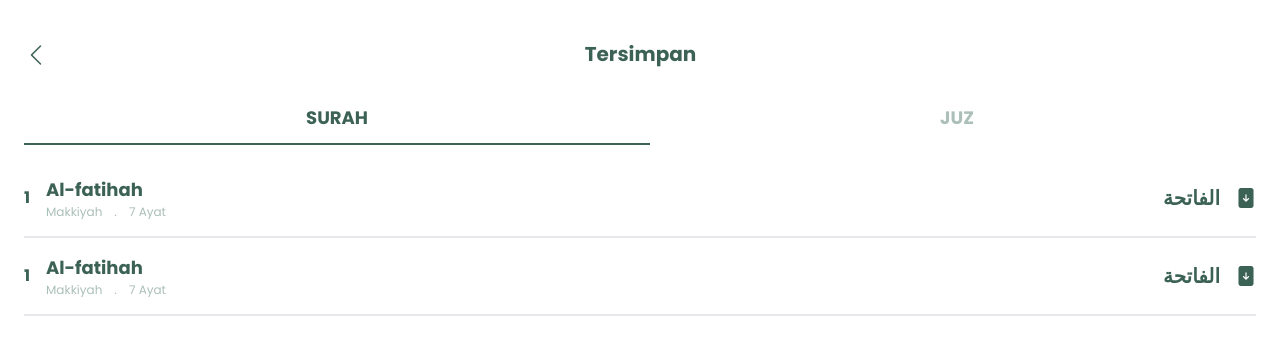
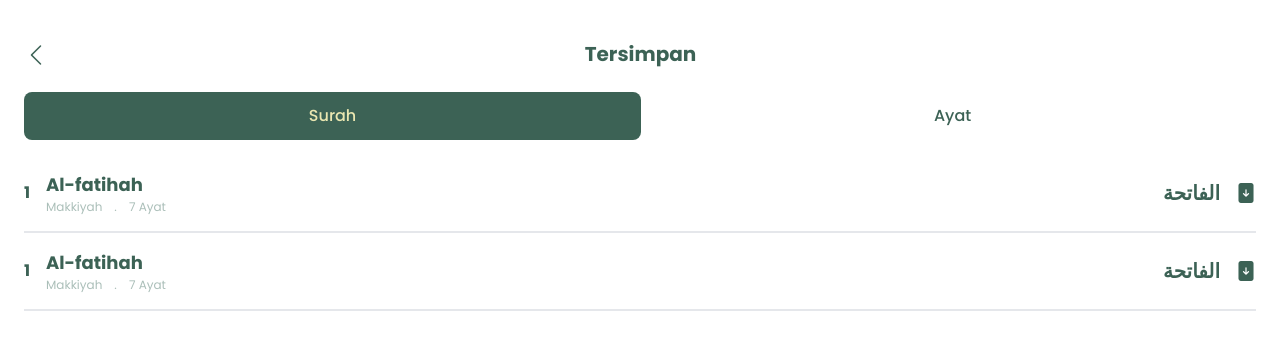
Before and after one commit to zaenalrfn/Quranku, a Vue app: page /tersimpan in a window 1280 px wide. Shown: the top 354 px of the page. Built offline with nearby package versions, Linux system fonts and the light colour scheme.

Commit message:
add component tersimpan

```diff
--- a/src/views/BacaQuran.vue
+++ b/src/views/BacaQuran.vue
@@ -10,7 +10,7 @@
           <ul class="flex mb-0 list-none flex-wrap pt-3 pb-4 flex-row">
             <li class="-mb-px mr-2 last:mr-0 flex-auto text-center">
               <a
-                class="text-lg font-bold uppercase px-5 py-3 block leading-normal"
+                class="text-lg font-medium px-5 py-3 block leading-normal"
                 v-on:click="toggleTabs(1)"
                 v-bind:class="{
                   ' bg-white text-[#ACBFB9]': openTab !== 1,
@@ -23,7 +23,7 @@
             </li>
             <li class="-mb-px mr-2 last:mr-0 flex-auto text-center">
               <a
-                class="text-lg font-bold uppercase px-5 py-3 block leading-normal"
+                class="text-lg font-medium px-5 py-3 block leading-normal"
                 v-on:click="toggleTabs(2)"
                 v-bind:class="{
                   ' bg-white text-[#ACBFB9]': openTab !== 2,
--- a/src/views/Tersimpan.vue
+++ b/src/views/Tersimpan.vue
@@ -10,11 +10,11 @@
         <ul class="flex mb-0 list-none flex-wrap pt-3 pb-4 flex-row">
           <li class="-mb-px mr-2 last:mr-0 flex-auto text-center">
             <a
-              class="text-lg font-bold uppercase px-5 py-3 block leading-normal"
+              class="font-medium px-5 py-3 block leading-normal text-[16px]"
               v-on:click="toggleTabs(1)"
               v-bind:class="{
-                ' bg-white text-[#ACBFB9]': openTab !== 1,
-                'text-text_color_bold_1 border-b-2 border-b-[#3C6255]':
+                ' bg-white text-text_color_bold_1': openTab !== 1,
+                'text-text_color_2 bg-text_color_bold_1 rounded-lg':
                   openTab === 1,
               }"
             >
@@ -23,15 +23,15 @@
           </li>
           <li class="-mb-px mr-2 last:mr-0 flex-auto text-center">
             <a
-              class="text-lg font-bold uppercase px-5 py-3 block leading-normal"
+              class="text-[16px] font-medium px-5 py-3 block leading-normal"
               v-on:click="toggleTabs(2)"
               v-bind:class="{
-                ' bg-white text-[#ACBFB9]': openTab !== 2,
-                'text-text_color_bold_1 border-b-2 border-b-[#3C6255]':
+                ' bg-white text-text_color_bold_1': openTab !== 2,
+                'text-text_color_2 bg-text_color_bold_1 rounded-lg':
                   openTab === 2,
               }"
             >
-              Juz
+              Ayat
             </a>
           </li>
         </ul>
@@ -113,36 +113,33 @@
                 }"
               >
                 <router-link to="/quran">
-                  <div class="juz border-b-2 py-4">
-                    <div class="indo-juz flex gap-4 items-center">
-                      <div class="no-juz text-text_color_bold_1 font-bold">
-                        1
+                  <div class="surah-quranku">
+                    <div
+                      class="surah-quranku-nav w-full h-12 py-3.5 px-3.5 rounded-lg flex justify-between items-center mt-10 bg-[rgba(18,_25,_49,_0.05)]"
+                    >
+                      <div
+                        class="urut-surah-quranku w-5 h-5 p-3 bg-text_color_bold_1 rounded-full flex justify-center items-center"
+                      >
+                        <h2 class="text-white">7</h2>
                       </div>
-                      <div class="nama-juz">
-                        <h1 class="text-lg font-bold text-text_color_bold_1">
-                          Juz 1
-                        </h1>
-                        <div class="makkiyah flex gap-3 text-xs text-[#ABBFB9]">
-                          <p>Al-fatihah, Al-baqarah</p>
-                        </div>
+                      <div class="surah-quranku-play-simpan flex gap-6">
+                        <h2 class="text-2xl"><i class="bi bi-play"></i></h2>
+                        <h2 class="text-xl"><i class="bi bi-bookmark"></i></h2>
                       </div>
                     </div>
-                  </div>
-                </router-link>
-                <router-link to="/quran">
-                  <div class="juz border-b-2 py-4">
-                    <div class="indo-juz flex gap-4 items-center">
-                      <div class="no-juz text-text_color_bold_1 font-bold">
-                        2
-                      </div>
-                      <div class="nama-juz">
-                        <h1 class="text-lg font-bold text-text_color_bold_1">
-                          Juz 2
-                        </h1>
-                        <div class="makkiyah flex gap-3 text-xs text-[#ABBFB9]">
-                          <p>Al-baqarah</p>
-                        </div>
-                      </div>
+                    <div class="surah-quranku-arab-arti">
+                      <h2
+                        class="mb-4 text-right mt-3 text-4xl text-text_color_bold_1"
+                      >
+                        صِرَاطَ الَّذِيْنَ اَنْعَمْتَ عَلَيْهِمْ ەۙ غَيْرِ
+                        الْمَغْضُوْبِ عَلَيْهِمْ وَلَا الضَّاۤلِّيْنَ ࣖ
+                      </h2>
+                      <p class="text-text_color_bold_1 text-[16px] mb-4">
+                        (yaitu) jalan orang-orang yang telah Engkau beri nikmat
+                        kepadanya; bukan (jalan) mereka yang dimurkai, dan bukan
+                        (pula jalan) mereka yang sesat.
+                      </p>
+                      <hr />
                     </div>
                   </div>
                 </router-link>
```
